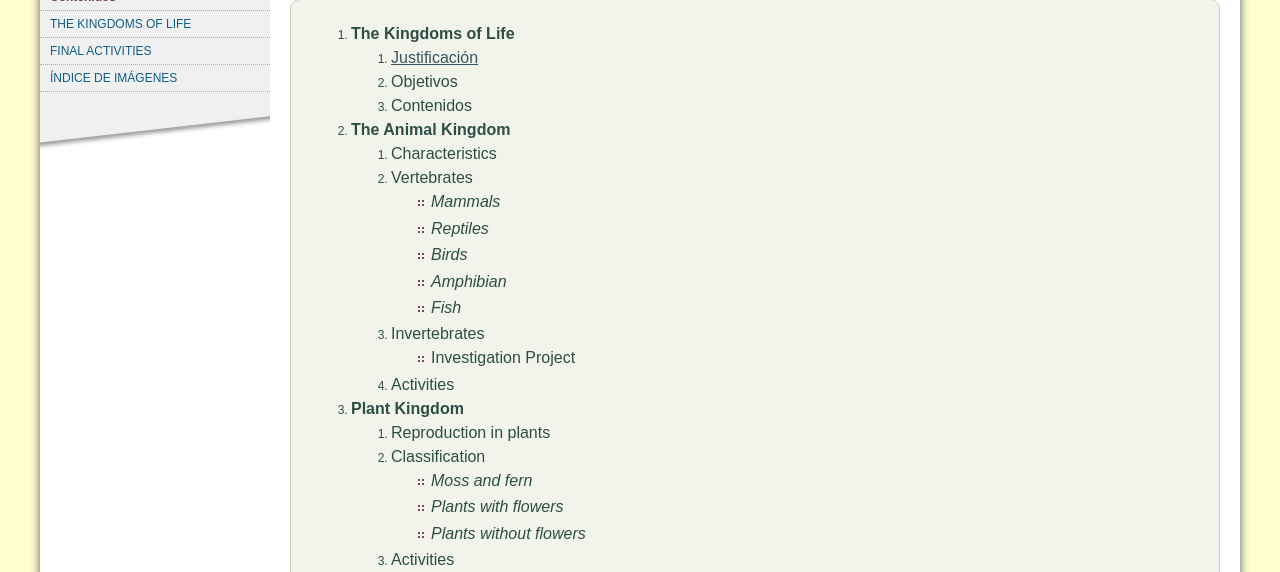
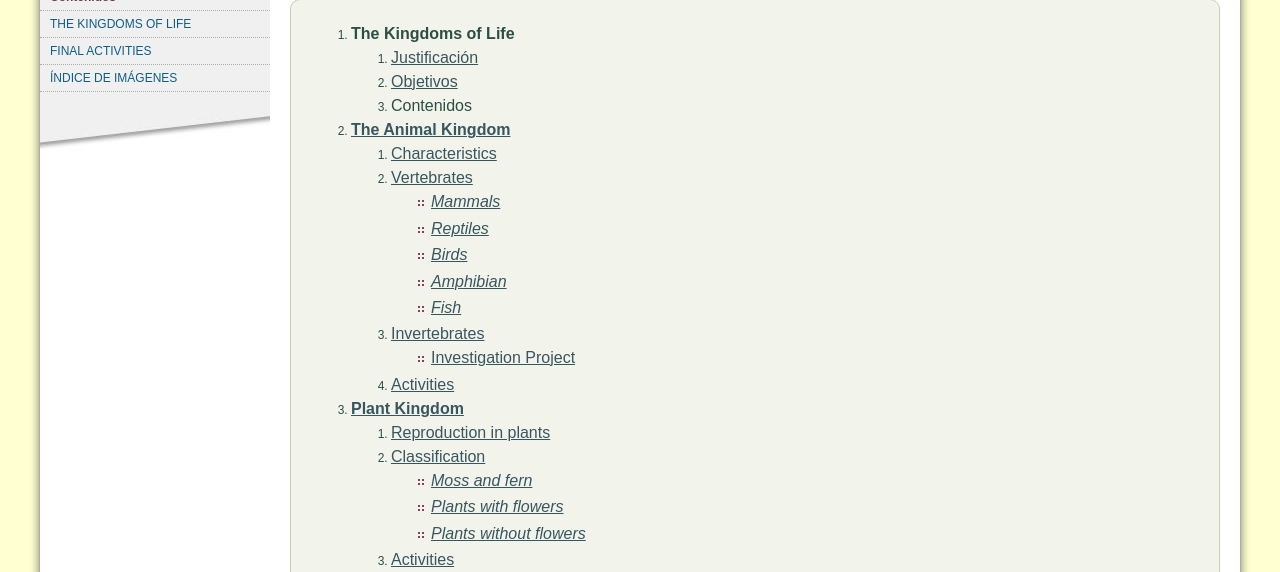
Before and after one commit to Lauramr42/My_exeLearning, a plain HTML site: page contenidos.html in a window 1280 px wide. Shown: the part 223-795 px from the top of the page. Drawn offline with Linux system fonts and the light colour scheme.

Commit message:
Update contenidos.html

```diff
--- a/contenidos.html
+++ b/contenidos.html
@@ -85,45 +85,45 @@
 <li><span style="font-size: 12pt;"><strong>The Kingdoms of Life</strong></span>
 <ol>
 <li><a href="https://lauramr42.github.io/My_exeLearning/justificacin.html"><span style="font-size: 12pt;">Justificación</span></a></li>
-<li><span style="font-size: 12pt;">Objetivos</span></li>
+<li><a href="https://lauramr42.github.io/My_exeLearning/objetivos.html"><span style="font-size: 12pt;">Objetivos</span></a></li>
 <li><span style="font-size: 12pt;">Contenidos</span></li>
 </ol>
 </li>
-<li><span style="font-size: 12pt;"><strong>The Animal Kingdom</strong></span>
+<li><a href="https://lauramr42.github.io/My_exeLearning/the_kingdoms_of_life.html"><span style="font-size: 12pt;"><strong>The Animal Kingdom</strong></span></a>
 <ol>
-<li><span style="font-size: 12pt;">Characteristics</span></li>
-<li><span style="font-size: 12pt;">Vertebrates</span>
+<li><a href="https://lauramr42.github.io/My_exeLearning/characteristics.html"><span style="font-size: 12pt;">Characteristics</span></a></li>
+<li><a href="https://lauramr42.github.io/My_exeLearning/vertebrates.html"><span style="font-size: 12pt;">Vertebrates</span>
 <ul style="list-style-type: circle;">
-<li><span style="font-size: 12pt;"><em>Mammals</em></span></li>
-<li><span style="font-size: 12pt;"><em>Reptiles</em></span></li>
-<li><span style="font-size: 12pt;"><em>Birds</em></span></li>
-<li><span style="font-size: 12pt;"><em>Amphibian</em></span></li>
-<li><span style="font-size: 12pt;"><em>Fish</em></span></li>
+<li><a href="https://lauramr42.github.io/My_exeLearning/mammals.html"><span style="font-size: 12pt;"><em>Mammals</em></span></a></li>
+<li><a href="https://lauramr42.github.io/My_exeLearning/reptiles.html"><span style="font-size: 12pt;"><em>Reptiles</em></span></a></li>
+<li><a href="https://lauramr42.github.io/My_exeLearning/birds.html"><span style="font-size: 12pt;"><em>Birds</em></span></a></li>
+<li><a href="https://lauramr42.github.io/My_exeLearning/amphibians.html"><span style="font-size: 12pt;"><em>Amphibian</em></span></a></li>
+<li><a href="https://lauramr42.github.io/My_exeLearning/fish.html"><span style="font-size: 12pt;"><em>Fish</em></span></a></li>
 </ul>
 </li>
-<li><span style="font-size: 12pt;">Invertebrates</span>
+<li><a href="https://lauramr42.github.io/My_exeLearning/invertebrates.html"><span style="font-size: 12pt;">Invertebrates</span></a>
 <ul style="list-style-type: circle;">
-<li><span style="font-size: 12pt;">Investigation Project</span></li>
+<li><a href="https://lauramr42.github.io/My_exeLearning/investigation_project.html"><span style="font-size: 12pt;">Investigation Project</span></a></li>
 </ul>
 </li>
-<li><span style="font-size: 12pt;">Activities</span></li>
+<li><a href="https://lauramr42.github.io/My_exeLearning/activities.html"><span style="font-size: 12pt;">Activities</span></li>
 </ol>
 </li>
-<li><span style="font-size: 12pt;"><strong>Plant Kingdom</strong></span>
+<li><a href="https://lauramr42.github.io/My_exeLearning/plant_kingdom.html"><span style="font-size: 12pt;"><strong>Plant Kingdom</strong></span></a>
 <ol>
-<li><span style="font-size: 12pt;">Reproduction in plants</span></li>
-<li><span style="font-size: 12pt;">Classification</span>
+<li><a href="https://lauramr42.github.io/My_exeLearning/reproduction_in_plants.html"><span style="font-size: 12pt;">Reproduction in plants</span></a></li>
+<li><a href="https://lauramr42.github.io/My_exeLearning/classification.html"><span style="font-size: 12pt;">Classification</span></a>
 <ul style="list-style-type: circle;">
-<li><span style="font-size: 12pt;"><em>Moss and fern</em></span></li>
-<li><span style="font-size: 12pt;"><em>Plants with flowers</em></span></li>
-<li><span style="font-size: 12pt;"><em>Plants without flowers</em></span></li>
+<li><a href="https://lauramr42.github.io/My_exeLearning/moss_and_fern.html"><span style="font-size: 12pt;"><em>Moss and fern</em></span></li></a>
+<li><a href="https://lauramr42.github.io/My_exeLearning/plants_with_flowers.html"><span style="font-size: 12pt;"><em>Plants with flowers</em></span></a></li>
+<li><a href="https://lauramr42.github.io/My_exeLearning/plants_without_flowers.html"><span style="font-size: 12pt;"><em>Plants without flowers</em></span></a></li>
 </ul>
 </li>
-<li><span style="font-size: 12pt;">Activities</span></li>
+<li><a href="https://lauramr42.github.io/My_exeLearning/activities0.html"><span style="font-size: 12pt;">Activities</span></a></li>
 </ol>
 </li>
-<li><span style="font-size: 12pt;"><strong>Final activities</strong></span></li>
-<li><span style="font-size: 12pt;"><strong>Índice de imágenes</strong></span></li>
+<li><a href="https://lauramr42.github.io/My_exeLearning/final_activities.html"><span style="font-size: 12pt;"><strong>Final activities</strong></span></a></li>
+<li><a href="https://lauramr42.github.io/My_exeLearning/ndice_de_imgenes.html"><span style="font-size: 12pt;"><strong>Índice de imágenes</strong></span></a></li>
 </ol>
 </div>
 </div>
```
